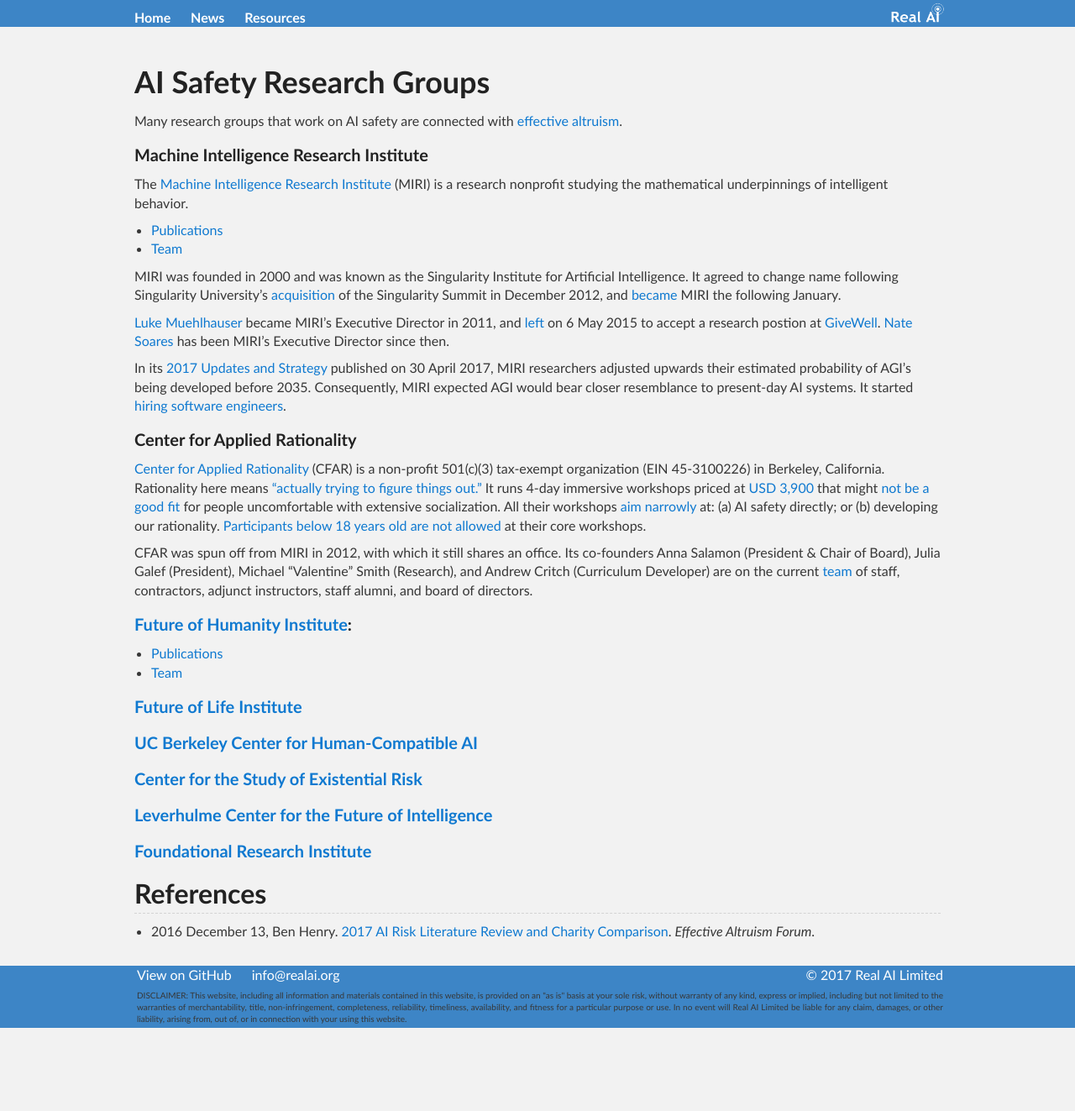
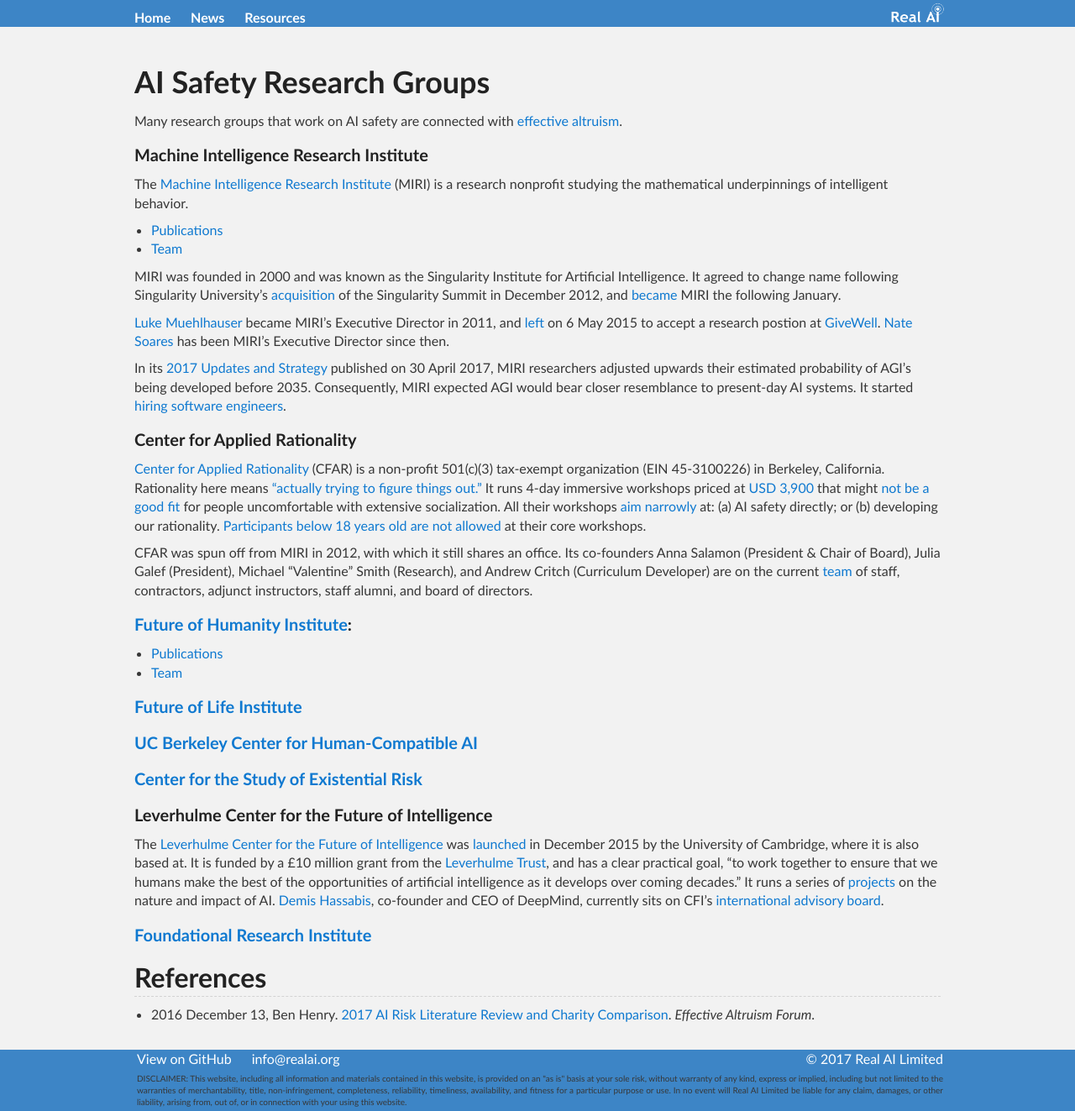
Before and after one commit to Tonywuhk/realai.org, a Jekyll site: the page built from safety/research-groups.md, in a window 1280 px wide. Shown: the whole page at 84% size. Built offline with Jekyll 4.4.1, drawn with Linux system fonts in a browser that asks for light colours; our own code applies the rules of GitHub Pages for plain Markdown files; comment, search, counter and statistics services are not loaded; the repository's description, which GitHub fills in, is left out; before the commit the page ends 1224 px from its top, so only the background shows below that.

Commit message:
Update research-groups.md

```diff
--- a/safety/research-groups.md
+++ b/safety/research-groups.md
@@ -35,7 +35,9 @@
 
 ##### [Center for the Study of Existential Risk](http://cser.org/)
 
-##### [Leverhulme Center for the Future of Intelligence](http://lcfi.ac.uk/)
+##### Leverhulme Center for the Future of Intelligence
+
+The [Leverhulme Center for the Future of Intelligence](http://lcfi.ac.uk/) was [launched](http://www.cam.ac.uk/research/news/the-future-of-intelligence-cambridge-university-launches-new-centre-to-study-ai-and-the-future-of) in December 2015 by the University of Cambridge, where it is also based at. It is funded by a £10 million grant from the [Leverhulme Trust](https://www.leverhulme.ac.uk/), and has a clear practical goal, "to work together to ensure that we humans make the best of the opportunities of artificial intelligence as it develops over coming decades." It runs a series of [projects](http://www.lcfi.ac.uk/projects/) on the nature and impact of AI. [Demis Hassabis](http://lcfi.ac.uk/about/people/demis-hassabis/), co-founder and CEO of DeepMind, currently sits on CFI's [international advisory board](http://lcfi.ac.uk/about/people/).
 
 ##### [Foundational Research Institute](https://foundational-research.org/)
 
```
